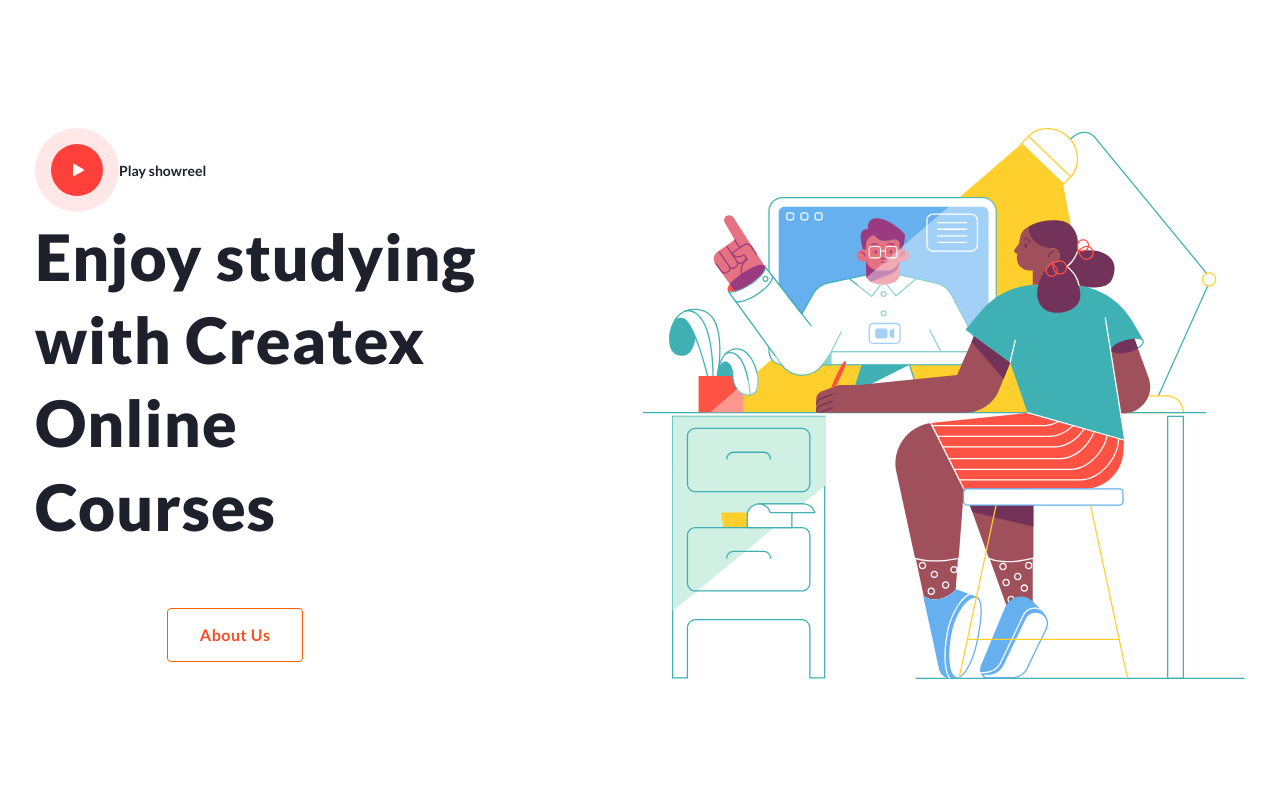
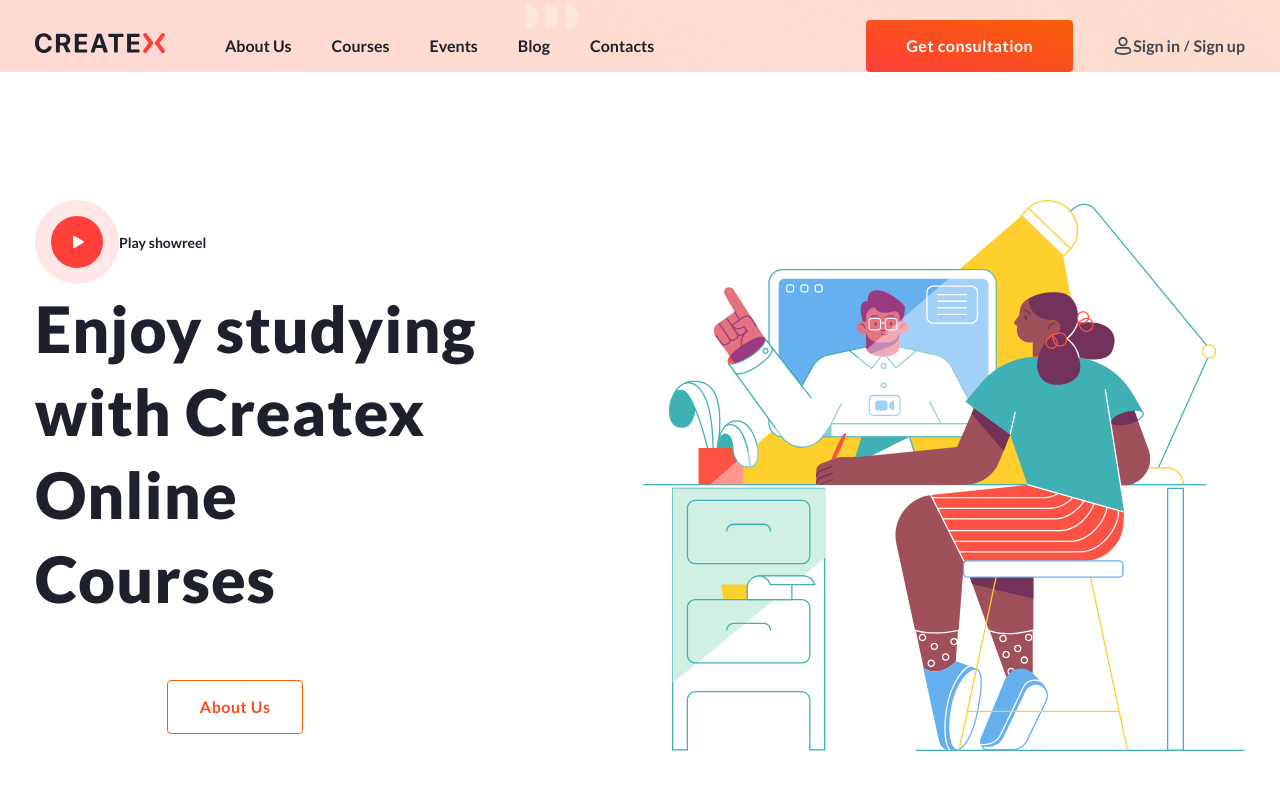
Before and after one commit to PLXRYV/createx, a React (Vite) app: page / in a window 1280 px wide. Shown: the top 800 px of the page. Built offline with nearby package versions, Linux system fonts and the light colour scheme; no server answers.

Commit message:
update project

```diff
--- a/App.jsx
+++ b/App.jsx
@@ -1,6 +1,6 @@
 import Header from "/src/components/Header"
 import ButtonPrimary from "./src/components/ButtonPrimary/ButtonPrimary";
-import buttonPrimaryStyle from "./src/components/ButtonPrimary/ButtonPrimary.module.scss";
+import ButtonStyles from "/src/components/ButtonPrimary/ButtonPrimary.module.scss";
 import "/src/style/index.js"
 
 function App() {
@@ -12,10 +12,10 @@
         <Header
             button={
                 <ButtonPrimary
-                    className={buttonStyles.buttonPrimary} // имя класса из SCSS
+                    className={ButtonStyles.buttonPrimary}
                     onClick={handleClick}
                 >
-                    Войти в аккаунт
+                    Get consultation
                 </ButtonPrimary>
             }
         />
```
